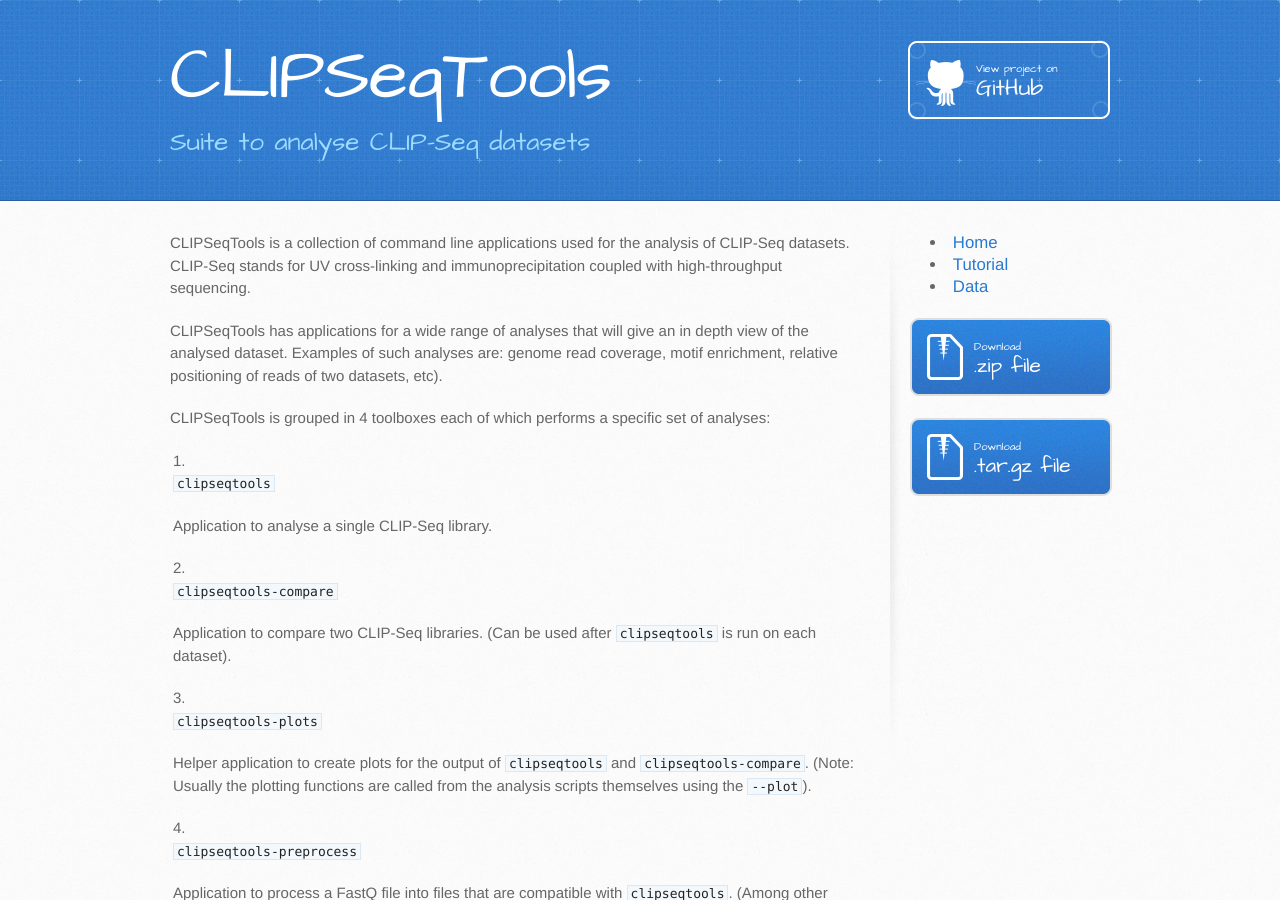
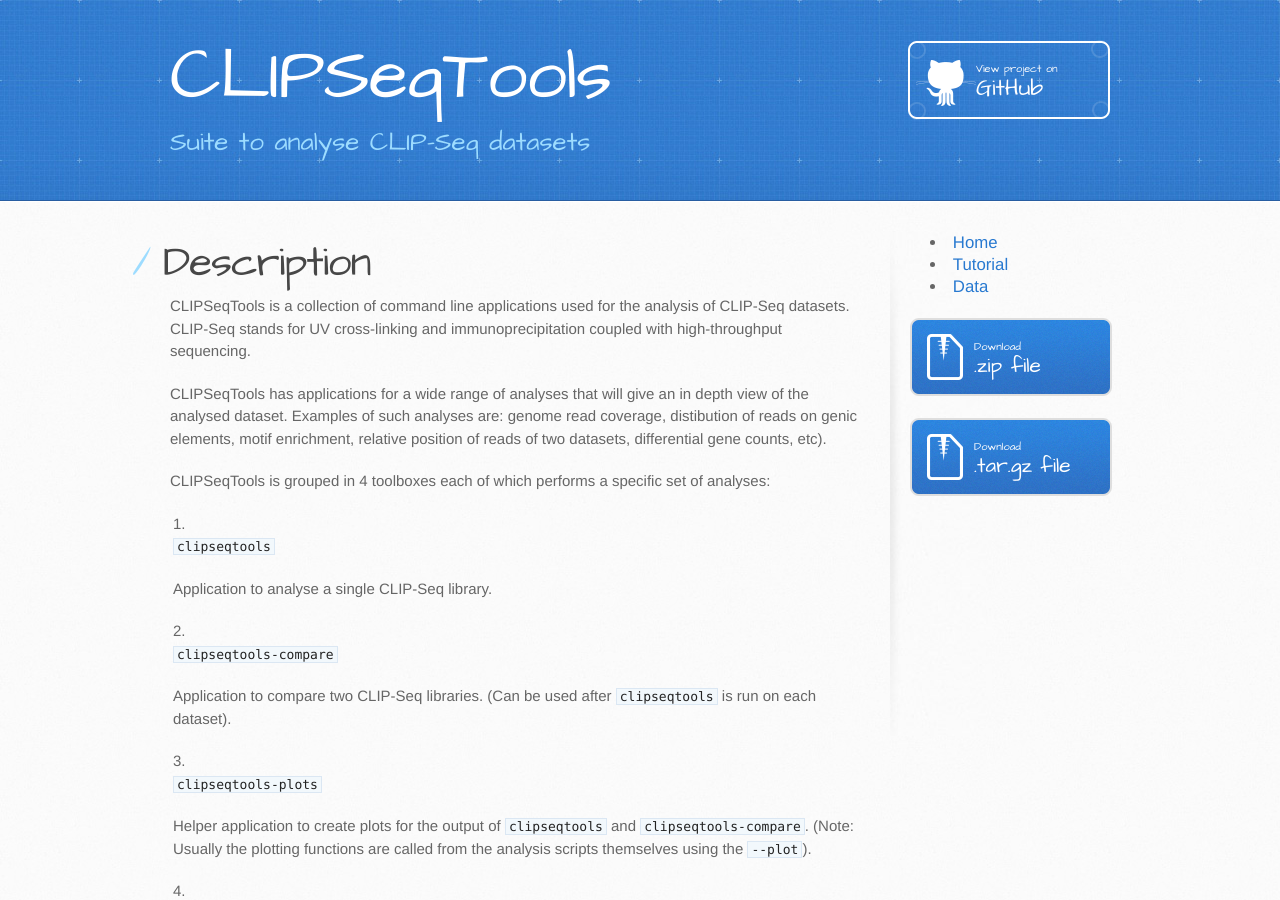
Before and after one commit to mnsmar/clipseqtools, a Jekyll site: the page built from index.md, in a window 1280 px wide and 900 px high. Built offline with Jekyll 4.4.1, drawn with Linux system fonts in a browser that asks for light colours; Markdown is read by kramdown in place of the engine named in the settings; some of the changed text lies outside the part shown.

```diff
--- a/_layouts/default.html
+++ b/_layouts/default.html
@@ -39,7 +39,7 @@
 				<ul>
 				<li><a href="{{ site.baseurl }}/">Home</a></li>
 				<li><a href="{{ site.baseurl }}/tutorial/">Tutorial</a></li>
-				<li><a href="http://mourelatos03.med.upenn.edu/clipseqtools/data/">Data</a></li>
+				<li><a href="{{ site.baseurl }}/data/">Data</a></li>
 			</ul>
 		</div>
           <a href="https://github.com/mnsmar/clipseqtools/archive/master.zip" class="button">
--- a/index.md
+++ b/index.md
@@ -2,6 +2,8 @@
 layout: default
 title: CLIPSeqTools
 ---
+
+# Description
 
 _CLIPSeqTools_ is a collection of command line applications used for the
 analysis of CLIP-Seq datasets. CLIP-Seq stands for UV cross-linking and
@@ -9,8 +11,8 @@ immunoprecipitation coupled with high-throughput sequencing.
 
 _CLIPSeqTools_ has applications for a wide range of analyses that will give an
 in depth view of the analysed dataset. Examples of such analyses are: genome
-read coverage, motif enrichment, relative positioning of reads of two
-datasets, etc).
+read coverage, distibution of reads on genic elements, motif enrichment,
+relative position of reads of two datasets, differential gene counts, etc).
 
 _CLIPSeqTools_ is grouped in 4 toolboxes each of which performs a specific set
 of analyses:
```
Also changed, not shown: other parts of index.md (+1 -1 lines), data/index.md (added, +26 -0 lines).
